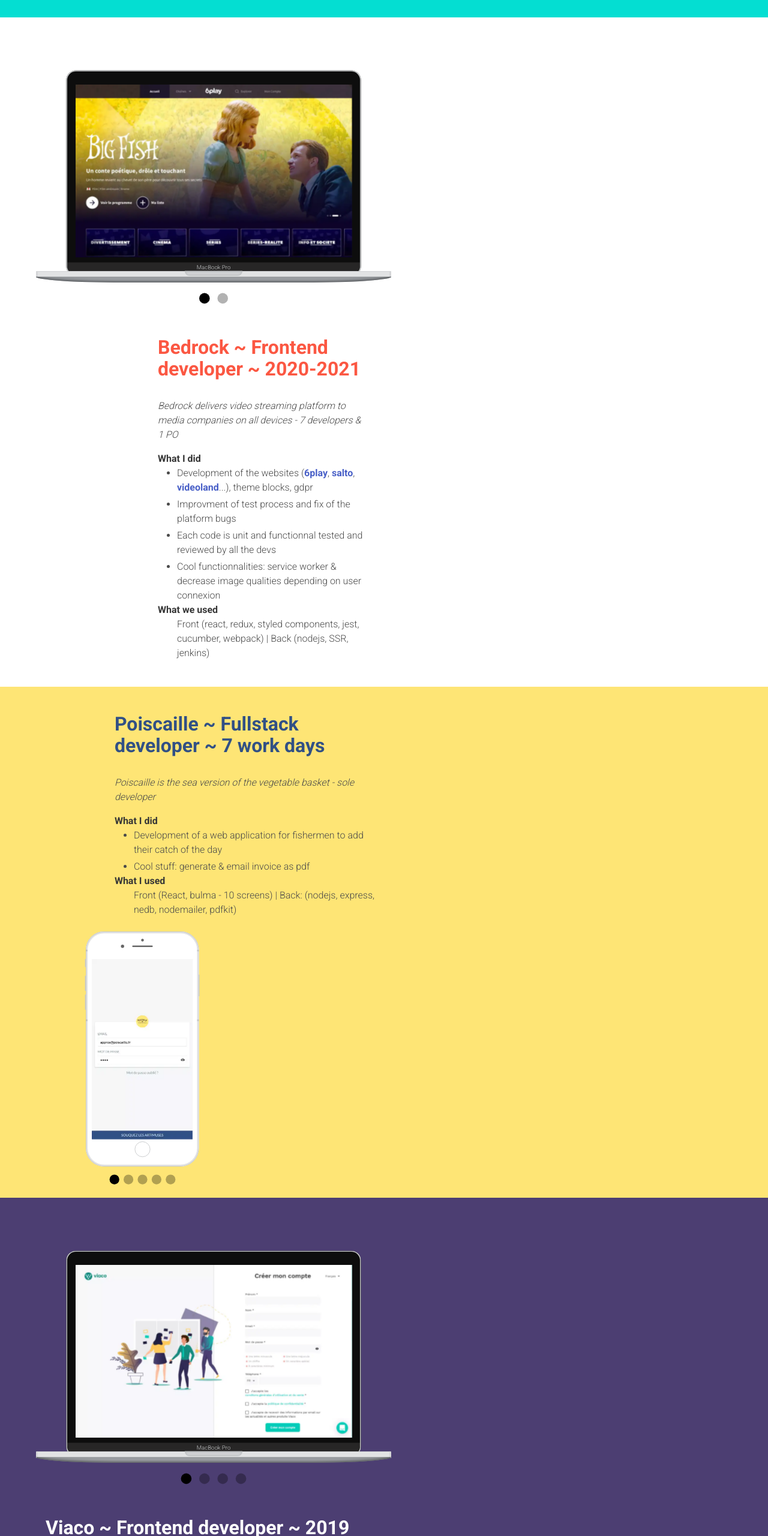
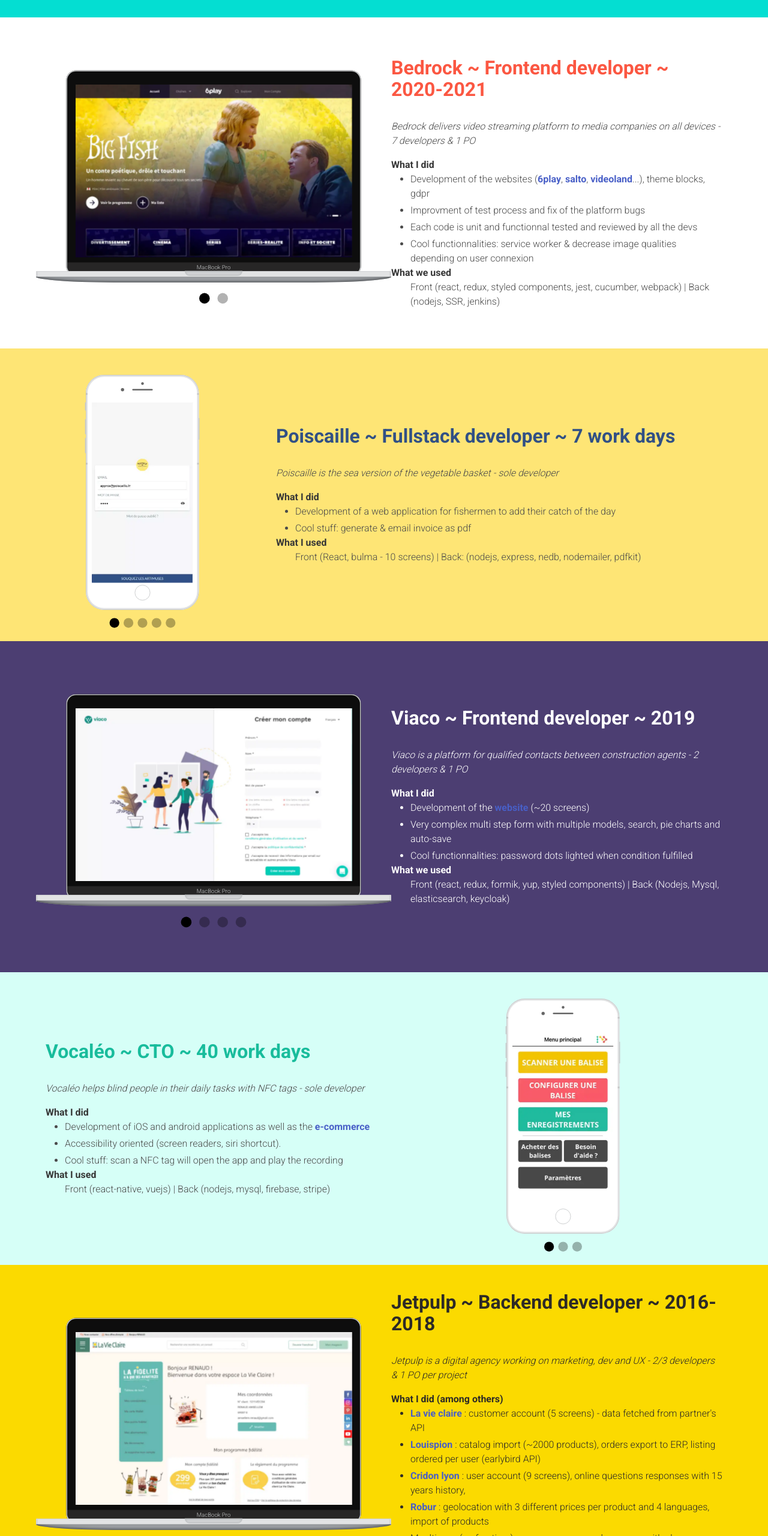
Before and after one commit to renaudAmsellem/portfolio, a Gatsby site: page / in a window 1280 px wide. Shown: the part 1591-4152 px from the top of the page at 60% size. Built offline with nearby package versions, Linux system fonts and the light colour scheme; Gatsby itself is replaced by a stand-in of ours.

Commit message:
fix: bad display of blocks

```diff
--- a/src/blocks/bedrock.js
+++ b/src/blocks/bedrock.js
@@ -75,17 +75,9 @@
     </div>
   );
 
-  const bedrockExperience = isMobile ? (
-    <div>
-      {description}
-      {mockup}
-    </div>
-  ) : (
-    <div>
-      {mockup}
-      {description}
-    </div>
-  );
+  const bedrockExperience = isMobile
+    ? [description, mockup]
+    : [mockup, description];
 
   return (
     <section className="bedrock experience columns is-desktop">
--- a/src/blocks/jetpulp.js
+++ b/src/blocks/jetpulp.js
@@ -110,17 +110,9 @@
     </div>
   );
 
-  const jetpulpExperience = isMobile ? (
-    <div>
-      {description}
-      {mockup}
-    </div>
-  ) : (
-    <div>
-      {mockup}
-      {description}
-    </div>
-  );
+  const jetpulpExperience = isMobile
+    ? [description, mockup]
+    : [mockup, description];
 
   return (
     <section className="jetpulp experience columns is-desktop">
--- a/src/blocks/poiscaille.js
+++ b/src/blocks/poiscaille.js
@@ -67,17 +67,9 @@
     </div>
   );
 
-  const poiscailleExperience = isMobile ? (
-    <div>
-      {description}
-      {mockup}
-    </div>
-  ) : (
-    <div>
-      {description}
-      {mockup}
-    </div>
-  );
+  const poiscailleExperience = isMobile
+    ? [description, mockup]
+    : [mockup, description];
 
   return (
     <section className="experience poiscaille columns">
--- a/src/blocks/viaco.js
+++ b/src/blocks/viaco.js
@@ -74,17 +74,9 @@
     </div>
   );
 
-  const viacoExperience = isDesktop ? (
-    <div>
-      {description}
-      {mockup}
-    </div>
-  ) : (
-    <div>
-      {mockup}
-      {description}
-    </div>
-  );
+  const viacoExperience = isDesktop
+    ? [description, mockup]
+    : [mockup, description];
 
   return (
     <section className="columns viaco experience is-desktop">
```
